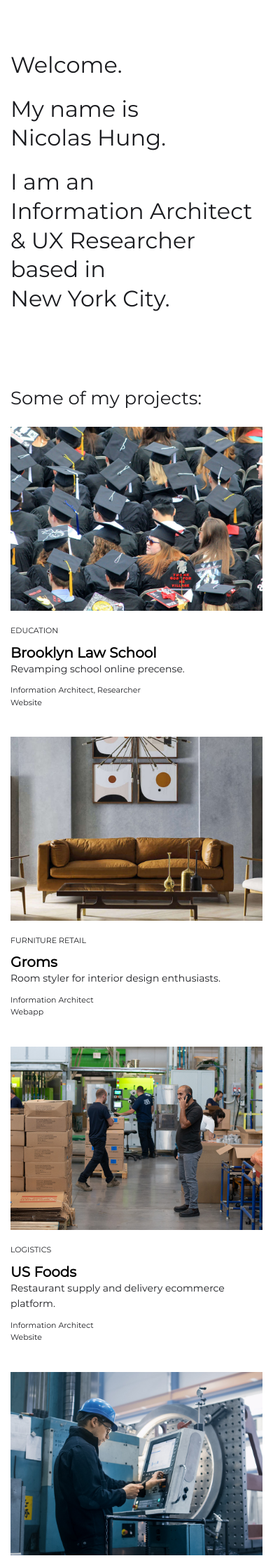
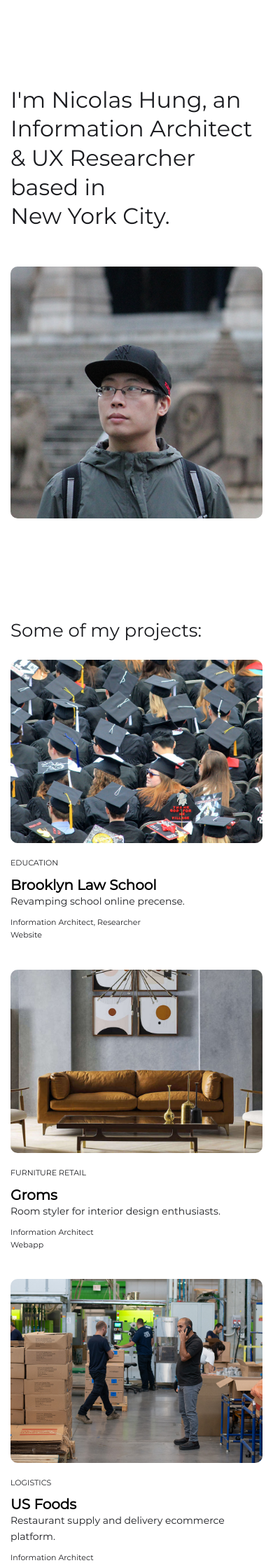
Before and after one commit to nicohung/nicohung.github.io, a PHP site: page / in a window 390 px wide. Shown: the part 67-2301 px from the top of the page at 70% size. Run offline with PHP 8.4, Linux system fonts and the light colour scheme; some libraries are stand-ins or nearby versions.

Commit message:
rounded corners, profile img

```diff
--- a/index.html
+++ b/index.html
@@ -40,13 +40,16 @@
 
 	<div class="content">
 
-		<div class="section-intro">
+		<div class="hp-intro">
 	<!--		<p class="paragraph-large">Nicolas Hung</p>-->
 	<!--		<p class="paragraph-small">M.S. Information, Human Computer Interaction (HCI) - University of Michigan<br>B.S. Architecture - University of Michigan</p>-->
+			<div class="hp-profile-text">
+				<h1>I'm Nicolas&nbsp;Hung, an <br>Information&nbsp;Architect & UX&nbsp;Researcher <br>based in New&nbsp;York&nbsp;City. </h1>
+			</div>
 
-			<h1>Welcome.</h1>
-			<h1>My name is Nicolas&nbsp;Hung.</h1>
-			<h1>I am an Information&nbsp;Architect & UX&nbsp;Researcher based in New&nbsp;York&nbsp;City. </h1>
+			<div class="hp-profile-img">
+				<img src="assets/nicohung3.jpg">
+			</div>
 
 		</div>
 
--- a/style.css
+++ b/style.css
@@ -127,7 +127,7 @@ p:last-child {
 }
 
 h1 {
-	font-size: 44px;
+	font-size: 42px;
 	font-weight: 400;
 }
 
@@ -209,6 +209,7 @@ i {
 
 button {
 	margin-bottom: 15px;
+	border-radius: 5px;
 }
 
 .button {
@@ -252,6 +253,41 @@ img{
 	margin: 100px 0px 100px 0px;
 }
 
+.hp-intro {
+	display: flex;
+	flex-wrap: wrap;
+	flex-direction: row;
+	justify-content: space-between;
+	align-items: center;
+	margin: 100px 0px 100px 0px;
+	width: 100%;
+
+	/* border-style: solid; */
+}
+
+.hp-intro img {
+	max-width: 100%;
+	min-width: 200px;
+	width: auto;
+  	height: auto;
+	border-radius: 10px;
+	float: left;
+}
+
+.hp-profile-text {
+	flex: 2;
+	line-height: 1.5;
+	margin-right: 50px;
+
+	/* border-style: solid; */
+}
+
+.hp-profile-img {
+	flex: 1;
+
+	/* border-style: solid; */
+}
+
 .project-list {
 	display: flex;
 	flex-wrap: wrap;
@@ -283,6 +319,7 @@ img{
 
 .thumbnail {
 	margin: 0px 0px 20px 0px;
+	border-radius: 10px;
 }
 
 .card a:hover ~ a {
@@ -294,6 +331,7 @@ img{
 .contact {
 	margin: 50px 50px 0px 50px;
 	background-color: #f4f4f4;
+	border-radius: 10px;
 }
 
 .contact-content {
@@ -685,6 +723,10 @@ q {
 		margin-top: 0;
 	}
 
+	video {
+		width: 100%;
+	}
+
 
 	/* homepage -------------------------------------------------------*/
 	nav {
@@ -705,6 +747,19 @@ q {
 	}
 	.main-menu li:last-child {
 		margin-right: 0px;
+
+	}
+	.hp-intro {
+		flex-direction: column;
+		align-items: flex-start;
+	}
+	.hp-intro img {
+		float: none;
+		margin-top: 30px;
+		max-width: 100%;
+	}
+	.hp-profile-img {
+		margin-left: 0;
 	}
 	.content {
 		margin-left: 15px;
```
Also changed, not shown: assets/nicohung3.jpg, assets/nicohung3low.jpg (added), 1 other file.
